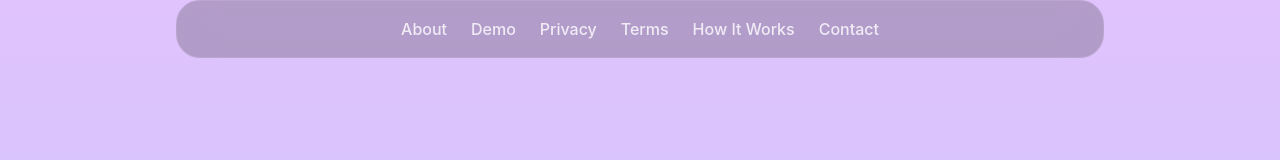
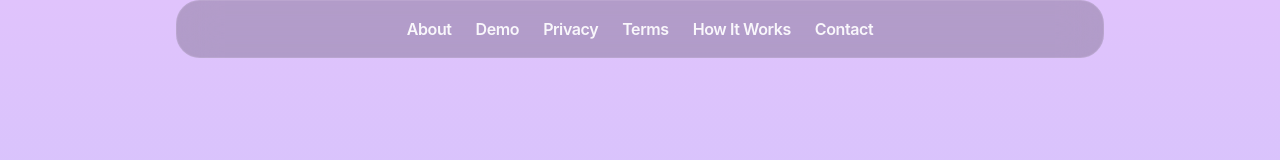
Before and after one commit to WhisperBack/sooth, a Next.js app: page / in a window 1280 px wide. Shown: the top 160 px of the page. Built offline with nearby package versions, Linux system fonts and the light colour scheme.

Commit message:
Apply Apple-style polish to nav links

```diff
--- a/components/ExperienceHeading.tsx
+++ b/components/ExperienceHeading.tsx
@@ -63,7 +63,7 @@ export default function ExperienceHeading() {
               { href: '/contact', label: 'Contact' }
             ].map((link, i) => (
               <NextLink key={i} href={link.href} passHref>
-                <ChakraLink color="whiteAlpha.800" _hover={{ color: 'white' }} fontWeight="medium" fontSize={{ base: 'sm', md: 'md' }}>
+                <ChakraLink color="whiteAlpha.900" _hover={{ color: 'white' }} fontWeight="semibold" fontSize={{ base: 'sm', md: 'md' }} letterSpacing="tight">
                   {link.label}
                 </ChakraLink>
               </NextLink>
```
